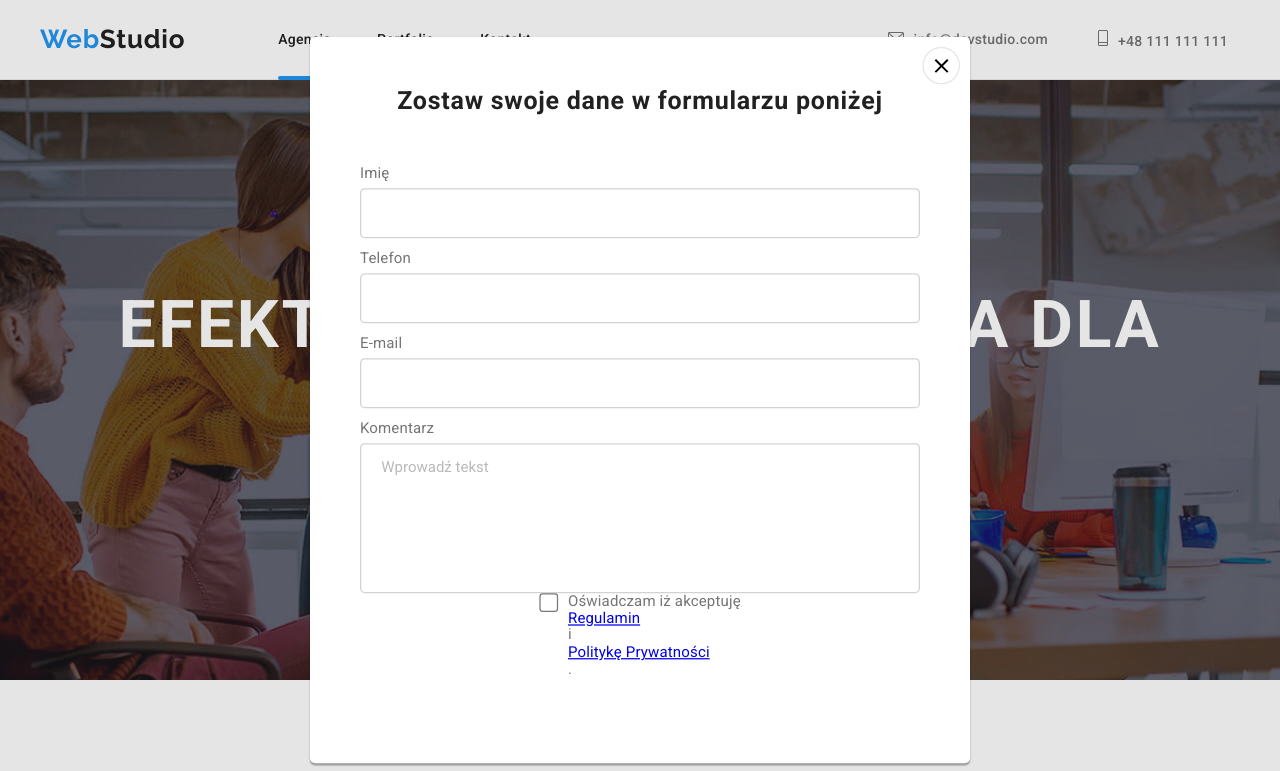
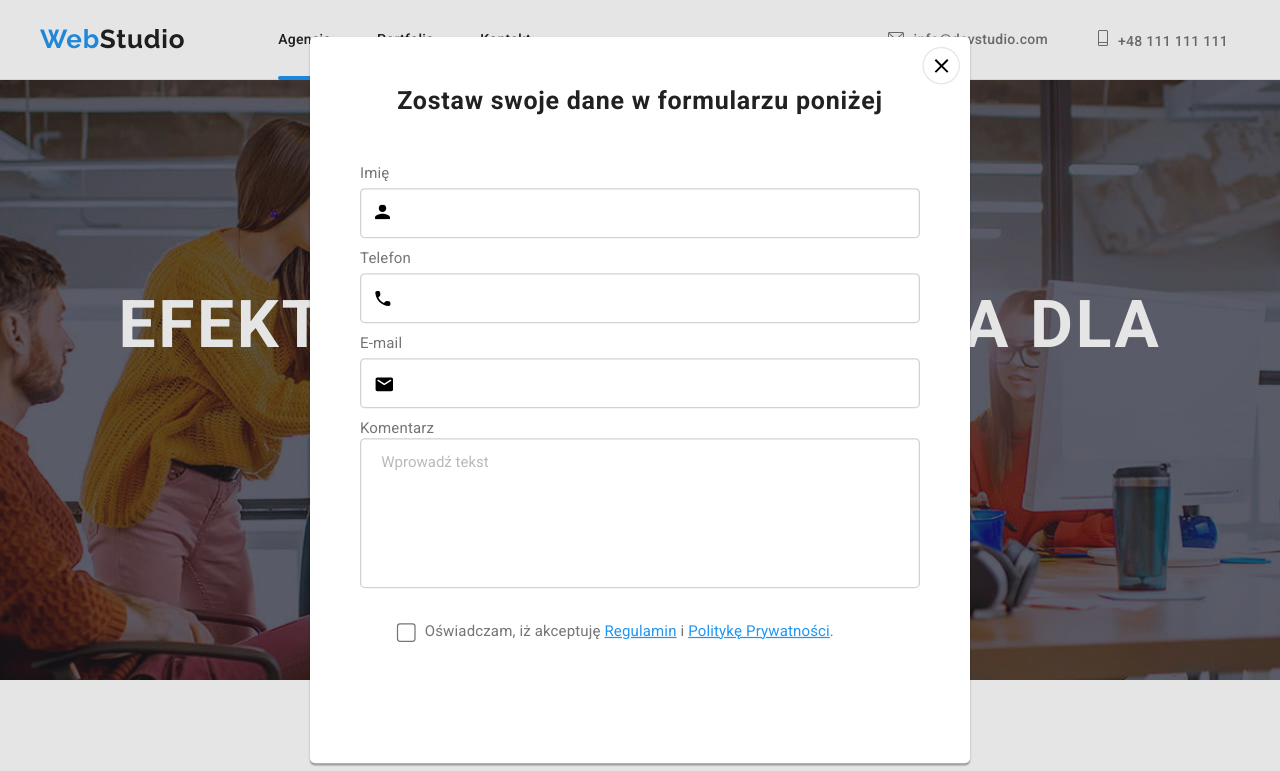
Before and after one commit to Zuza29/goit-markup-hw-06, a plain HTML site: page index.html in a window 1280 px wide. Both pictures are taken after a click on the button "Zamów usługę". Shown: the top 771 px of the page. Drawn offline with nearby package versions, Linux system fonts and the light colour scheme.

Commit message:
Hw commit

```diff
--- a/css/styles.css
+++ b/css/styles.css
@@ -706,7 +706,9 @@ padding-top: 49px;
   background-color: rgba(0, 0, 0, 0.1);
 }
 
-.modal-form > p {
+/* Modal form */
+
+.modal-form > h3 {
 font-weight: 700;
 font-size: 20px;
 line-height: 1.15;
@@ -717,8 +719,13 @@ margin-top: 40px;
 margin-bottom: 30px;
 }
 
-.modal-form label p,
-.checkbox-container label {
+.modal-form {
+  display: flex;
+  flex-direction: column;
+  position: relative;
+}
+
+.modal-form label {
 font-size: 12px;
 line-height: 1.16;
 letter-spacing: 0.01em;
@@ -728,10 +735,6 @@ margin-bottom: 4px;
 margin-top: 10px;
 }
 
-.modal-form label {
-  display: flex;
-  flex-direction: column;
-}
 
 .modal-form textarea::placeholder {
 color: rgba(117, 117, 117, 0.5);
@@ -745,6 +748,7 @@ border: 1px solid rgba(33, 33, 33, 0.2);
 border-radius: 4px;
 width: 448px;
 height: 40px;
+
 }
 
 .modal-form textarea {
@@ -752,16 +756,24 @@ height: 40px;
   width: 448px;
 }
 
+.modal-form input,
+.modal-form textarea {
+margin-right: auto;
+margin-left: auto;
+}
+
 .checkbox-container {
   display: flex;
+
   justify-content: center;
+    padding-right: 40px;
+    margin-top: 20px;
 }
 
-.modal-form input,
-.modal-form textarea {
-margin-left: auto;
-margin-right: auto;
+.checkbox-container a {
+  color: var(--blue);
 }
+
 
 input.checkbox {
  width: 16px;
@@ -789,3 +801,31 @@ input.checkbox {
 border: 1px solid var(--blue);
 border-radius: 4px;
 }
+
+/* Modal form icons */
+
+.icon-form {
+  width: 12px;
+  height: 12px;
+  fill: #000;
+  position: absolute;
+    left: 52px;
+}
+
+.icon-form-avatar {
+  width: 12px;
+  height: 12px;
+  top: 134px;
+}
+
+.icon-form-phone {
+  height: 13px;
+  width: 13px;
+  top: 203px;
+}
+
+.icon-form-envelope {
+  width: 15px;
+  height: 12px;
+  top: 272px;
+}
--- a/index.html
+++ b/index.html
@@ -421,22 +421,30 @@
         </button>
 
         <form class="modal-form">
-          <p>Zostaw swoje dane w formularzu poniżej</p>
+          <h3>Zostaw swoje dane w formularzu poniżej</h3>
+          <label for="user_name">Imię</label>
+          <svg class="icon-form-avatar icon-form">
+          <use href="images/icons.svg#form-avatar"></use>
+        </svg>
+  <input type="text" name="name" id="user_name" />
+         <svg class="icon-form-phone icon-form">
+          <use href="images/icons.svg#form-phone"></use>
+        </svg>
+          <label for="user_phone">Telefon</label>
+
+  <input type="tel" name="phone" id="user_phone" />
+          <svg class="icon-form-envelope icon-form">
+          <use href="images/icons.svg#form-envelope"></use>
+        </svg>
+         <label for="user_email">E-mail</label>
+
+  <input type="email" name="email" id="user_email" />
+
           <label>
-           <p> Imię </p>
-            <input type="e-mail">
-          </label>
-          <label>
-               <p> Telefon </p>
-            <input type="">
-          </label>
-          <label>
-               <p> E-mail </p>
-            <input type="">
-          </label>
-          <label>
-                <p> Komentarz </p>
+              Komentarz
             <textarea placeholder="Wprowadź tekst" resize="none"></textarea>
+            </label>
+
             <div class="checkbox-container">
               <input
                             class="checkbox"
@@ -445,8 +453,8 @@
                             value="consent"
                             required />
 
-                        <label for="consent">
-                            Oświadczam iż akceptuję
+                        <label for="consent" class="checkbox">
+                            Oświadczam, iż akceptuję
                             <a href="#rules">Regulamin</a> i
                             <a href="#privacypolicy">Politykę Prywatności</a>.
                         </label>
```
